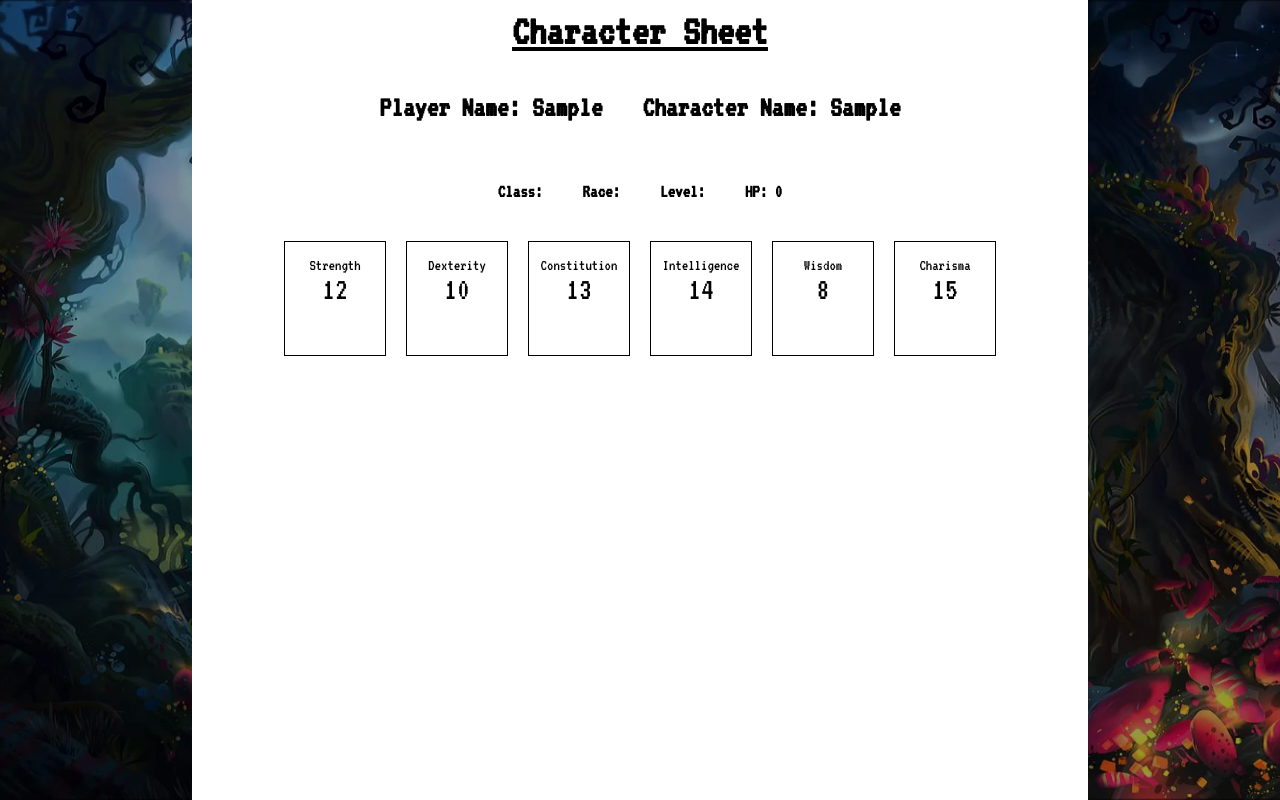
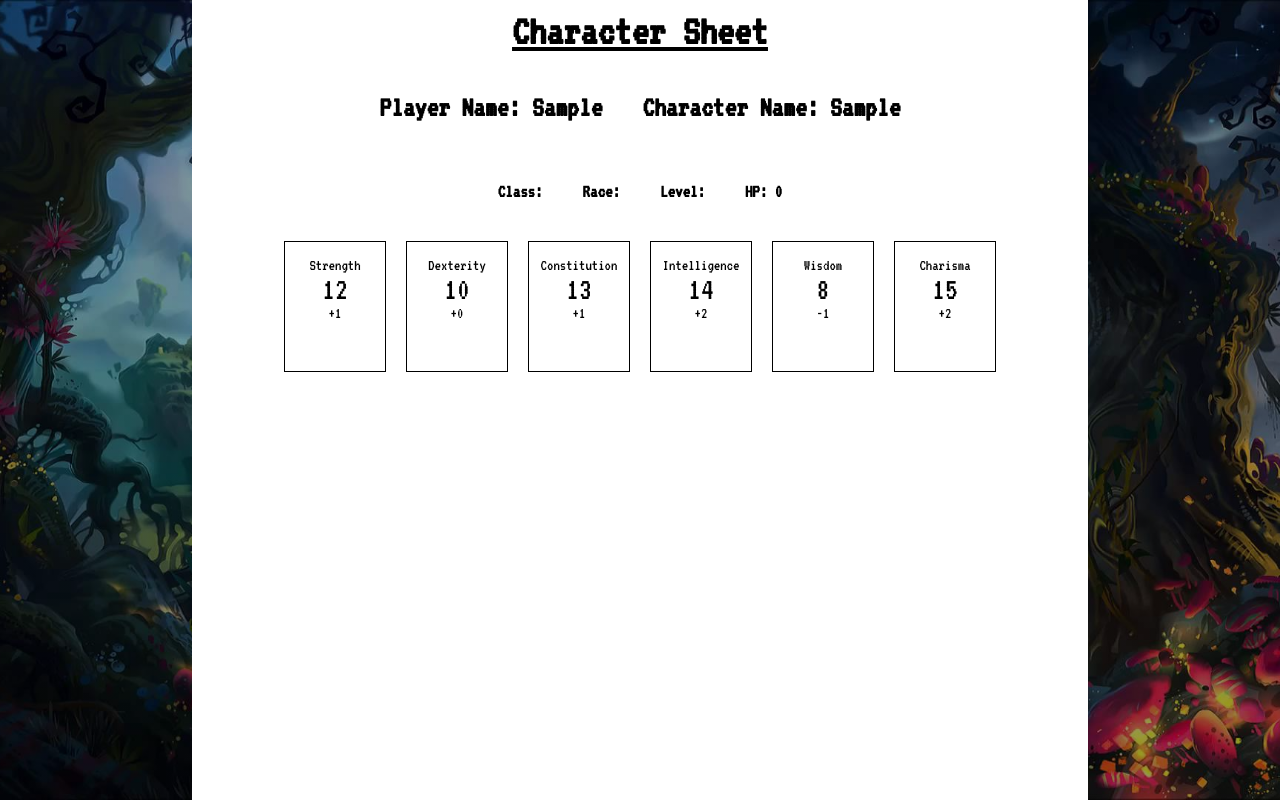
Before and after one commit to Jaden-Drury/Fantasy-Character-Generator, a React (Create React App) app in the folder finalproject/: page / in a window 1280 px wide. Both pictures are taken after typing "Sample", "Sample" into the empty fields and a click on the button "Generate Character". Built offline with nearby package versions, Linux system fonts and the light colour scheme; a web font is replaced by a local one.

Commit message:
Add Modifier Rendering on Printable

```diff
--- a/finalproject/src/App.css
+++ b/finalproject/src/App.css
@@ -158,7 +158,3 @@ form input{
     margin-top: 0px;
     padding-top: 0px;
 }
-
-.Classes{
-    display: none;
-}
--- a/finalproject/src/App.js
+++ b/finalproject/src/App.js
@@ -163,40 +163,6 @@ class App extends Component {
         }
     }
 
-    abilityModifiers(skill) {
-        if (skill === 1){
-            this.setState.modifier = -5;
-        } if (skill === 2 || skill === 3){
-            this.setState.modifier = -4;
-        } if (skill === 4 || skill === 5){
-            this.setState.modifier = -3;
-        } if (skill === 6 || skill === 7){
-            this.setState.modifier = -2;
-        } if (skill === 8 || skill === 9){
-            this.setState.modifier = -1;
-        } if (skill === 12 || skill === 13){
-            this.setState.modifier = 1;
-        } if (skill === 14 || skill === 15){
-            this.setState.modifier = 2;
-        } if (skill === 16 || skill === 17){
-            this.setState.modifier = 3;
-        } if (skill === 18 || skill === 19){
-            this.setState.modifier = 4;
-        } if (skill === 20 || skill === 21){
-            this.setState.modifier = 5;
-        } if (skill === 22 || skill === 23){
-            this.setState.modifier = 6;
-        } if (skill === 24 || skill === 25){
-            this.setState.modifier = 7;
-        } if (skill === 26 || skill === 27){
-            this.setState.modifier = 8;
-        } if (skill === 28 || skill === 29){
-            this.setState.modifier = 9;
-        } if (skill === 30){
-            this.setState.modifier = 10;
-        }
-    }
-
     generate(){
         try{
             if (this.state.PrintableVisible ===false){
--- a/finalproject/src/Printable.js
+++ b/finalproject/src/Printable.js
@@ -8,6 +8,42 @@ class Printable extends Component{
         this.state = {
 
         };
+    }
+
+    abilityModifiers(skill) {
+        if (skill === 1){
+            return(this.setState.modifier = "-5");
+        } if (skill === 2 || skill === 3){
+            return(this.setState.modifier = "-4");
+        } if (skill === 4 || skill === 5){
+            return(this.setState.modifier = "-3");
+        } if (skill === 6 || skill === 7){
+            return(this.setState.modifier = "-2");
+        } if (skill === 8 || skill === 9){
+            return(this.setState.modifier = "-1");
+        }if (skill === 10 || skill === 11){
+            return(this.setState.modifier = "+0");
+        }if (skill === 12 || skill === 13){
+            return(this.setState.modifier = "+1");
+        } if (skill === 14 || skill === 15){
+            return(this.setState.modifier = "+2");
+        } if (skill === 16 || skill === 17){
+            return(this.setState.modifier = "+3");
+        } if (skill === 18 || skill === 19){
+            return(this.setState.modifier = "+4");
+        } if (skill === 20 || skill === 21){
+            return(this.setState.modifier = "+5");
+        } if (skill === 22 || skill === 23){
+            return(this.setState.modifier = "+6");
+        } if (skill === 24 || skill === 25){
+            return(this.setState.modifier = "+7");
+        } if (skill === 26 || skill === 27){
+            return(this.setState.modifier = "+8");
+        } if (skill === 28 || skill === 29){
+            return(this.setState.modifier = "+9");
+        } if (skill === 30){
+            return(this.setState.modifier = "+10");
+        }
     }
 
     render(){
@@ -31,12 +67,41 @@ class Printable extends Component{
                 </div>
 
                 <ol className="statList">
-                    <li>Strength <br/> <label className="statNum">{this.props.strength}</label></li>
-                    <li>Dexterity <br/> <label className="statNum">{this.props.dexterity}</label></li>
-                    <li>Constitution <br/> <label className="statNum">{this.props.constitution}</label></li>
-                    <li>Intelligence <br/> <label className="statNum">{this.props.intelligence}</label></li>
-                    <li>Wisdom <br/> <label className="statNum">{this.props.wisdom}</label></li>
-                    <li>Charisma <br/> <label className="statNum">{this.props.charisma}</label></li>
+                    <li>Strength <br/>
+                        <label className="statNum">{this.props.strength}</label>
+                        <br/>
+                        <label className="modifier"> {this.abilityModifiers(this.props.strength)}</label>
+                    </li>
+
+                    <li>Dexterity <br/>
+                        <label className="statNum">{this.props.dexterity}</label>
+                        <br/>
+                        <label className="modifier">{this.abilityModifiers(this.props.dexterity)}</label>
+                    </li>
+
+                    <li>Constitution <br/>
+                        <label className="statNum">{this.props.constitution}</label>
+                        <br/>
+                        <label className="modifier">{this.abilityModifiers(this.props.constitution)}</label>
+                    </li>
+
+                    <li>Intelligence <br/>
+                        <label className="statNum">{this.props.intelligence}</label>
+                        <br/>
+                        <label className="modifier">{this.abilityModifiers(this.props.intelligence)}</label>
+                    </li>
+
+                    <li>Wisdom <br/>
+                        <label className="statNum">{this.props.wisdom}</label>
+                        <br/>
+                        <label className="modifier">{this.abilityModifiers(this.props.wisdom)}</label>
+                    </li>
+
+                    <li>Charisma <br/>
+                        <label className="statNum">{this.props.charisma}</label>
+                        <br/>
+                        <label className="modifier">{this.abilityModifiers(this.props.charisma)}</label>
+                    </li>
                 </ol>
 
             </div>
```
